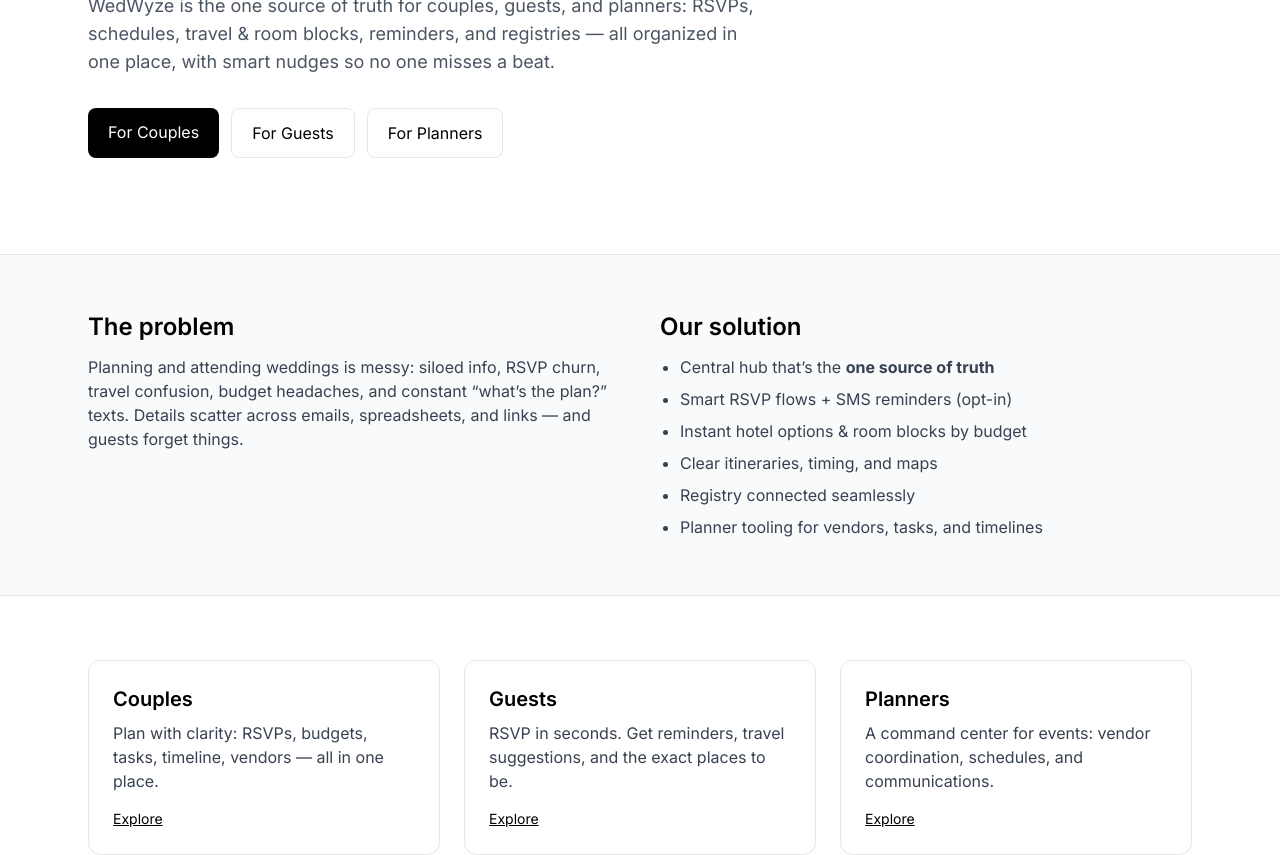
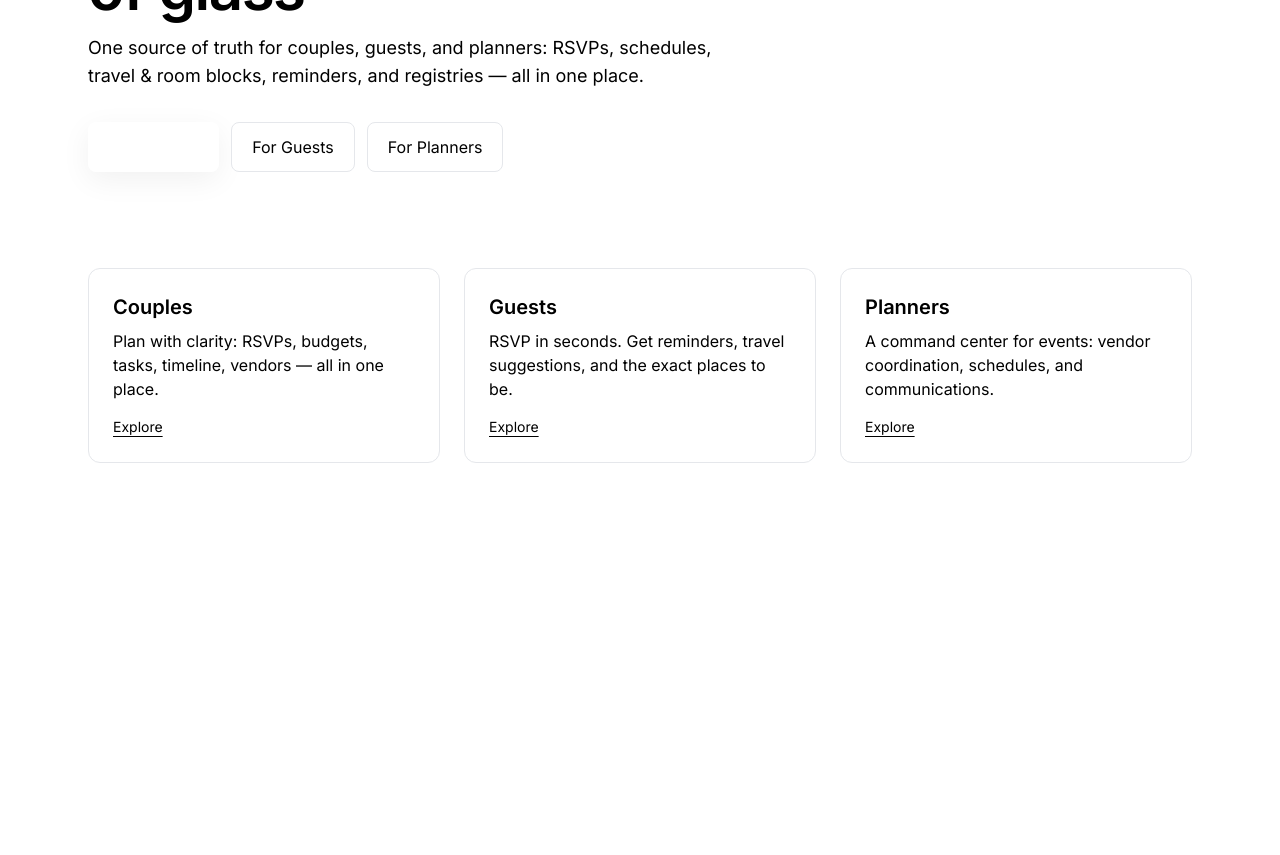
Before and after one commit to marsjc94-ctrl/WedWyze, a Next.js app: page / in a window 1280 px wide. Shown: the part 240-1095 px from the top of the page. Built offline with nearby package versions, Linux system fonts and the light colour scheme.

Commit message:
src/app/page.tsx

```diff
--- a/src/app/page.tsx
+++ b/src/app/page.tsx
@@ -1,77 +1,78 @@
 import Link from "next/link";
+
+function GradientBG() {
+  return (
+    <div aria-hidden className="absolute inset-0 -z-10 overflow-hidden">
+      <div className="absolute -top-32 -left-32 h-80 w-80 rounded-full blur-3xl opacity-30"
+           style={{ background: "radial-gradient(100% 100% at 50% 50%, #FDE2E4 0%, rgba(253,226,228,0) 70%)" }}/>
+      <div className="absolute -bottom-24 -right-24 h-96 w-96 rounded-full blur-3xl opacity-30"
+           style={{ background: "radial-gradient(100% 100% at 50% 50%, #E11D48 0%, rgba(225,29,72,0) 70%)" }}/>
+      <div className="absolute top-1/2 -translate-y-1/2 right-1/3 h-72 w-72 rounded-full blur-3xl opacity-20"
+           style={{ background: "radial-gradient(100% 100% at 50% 50%, #6B8F71 0%, rgba(107,143,113,0) 70%)" }}/>
+    </div>
+  );
+}
 
 export default function Home() {
   return (
-    <div className="bg-white">
+    <div className="relative bg-white">
+      <GradientBG />
+
       {/* Hero */}
       <section className="mx-auto max-w-6xl px-6 py-16 md:py-24">
-        <h1 className="text-4xl md:text-6xl font-semibold tracking-tight">
+        <span className="inline-block text-xs font-medium px-3 py-1 rounded-full bg-brand.blush text-brand.rose">
+          New • The single pane of glass for weddings
+        </span>
+        <h1 className="mt-4 text-4xl md:text-6xl font-semibold tracking-tight text-brand.ink">
           Weddings, simplified — one single pane of glass
         </h1>
-        <p className="mt-4 text-lg text-gray-600 max-w-2xl">
-          WedWyze is the one source of truth for couples, guests, and planners:
-          RSVPs, schedules, travel & room blocks, reminders, and registries —
-          all organized in one place, with smart nudges so no one misses a beat.
+        <p className="mt-4 text-lg text-brand.ink/80 max-w-2xl">
+          One source of truth for couples, guests, and planners: RSVPs, schedules, travel & room blocks, reminders, and registries — all in one place.
         </p>
         <div className="mt-8 flex flex-wrap gap-3">
-          <Link href="/couples" className="px-5 py-3 rounded-lg bg-black text-white">For Couples</Link>
-          <Link href="/guests" className="px-5 py-3 rounded-lg border">For Guests</Link>
-          <Link href="/planners" className="px-5 py-3 rounded-lg border">For Planners</Link>
+          <Link href="/couples" className="px-5 py-3 rounded-lg bg-brand.rose text-white shadow-soft">For Couples</Link>
+          <Link href="/guests" className="px-5 py-3 rounded-lg border border-brand.ink/15 text-brand.ink bg-white">For Guests</Link>
+          <Link href="/planners" className="px-5 py-3 rounded-lg border border-brand.ink/15 text-brand.ink bg-white">For Planners</Link>
         </div>
       </section>
 
-      {/* Problem / Solution */}
-      <section className="bg-gray-50 border-y">
-        <div className="mx-auto max-w-6xl px-6 py-14 grid md:grid-cols-2 gap-10">
-          <div>
-            <h2 className="text-2xl font-semibold">The problem</h2>
-            <p className="mt-3 text-gray-700">
-              Planning and attending weddings is messy: siloed info, RSVP churn, travel confusion,
-              budget headaches, and constant “what’s the plan?” texts. Details scatter across emails,
-              spreadsheets, and links — and guests forget things.
-            </p>
+      {/* Three columns */}
+      <section className="mx-auto max-w-6xl px-6 pb-16 grid md:grid-cols-3 gap-6">
+        {[
+          {
+            title: "Couples",
+            desc: "Plan with clarity: RSVPs, budgets, tasks, timeline, vendors — all in one place.",
+            href: "/couples",
+          },
+          {
+            title: "Guests",
+            desc: "RSVP in seconds. Get reminders, travel suggestions, and the exact places to be.",
+            href: "/guests",
+          },
+          {
+            title: "Planners",
+            desc: "A command center for events: vendor coordination, schedules, and communications.",
+            href: "/planners",
+          },
+        ].map((c) => (
+          <div key={c.title} className="rounded-xl border border-brand.ink/10 bg-brand.champagne/40 p-6 hover:shadow-soft transition">
+            <h3 className="text-xl font-semibold text-brand.ink">{c.title}</h3>
+            <p className="mt-2 text-brand.ink/80">{c.desc}</p>
+            <Link href={c.href} className="mt-4 inline-block text-sm underline decoration-brand.rose underline-offset-4">
+              Explore
+            </Link>
           </div>
-          <div>
-            <h2 className="text-2xl font-semibold">Our solution</h2>
-            <ul className="mt-3 space-y-2 text-gray-700 list-disc ml-5">
-              <li>Central hub that’s the <strong>one source of truth</strong></li>
-              <li>Smart RSVP flows + SMS reminders (opt-in)</li>
-              <li>Instant hotel options & room blocks by budget</li>
-              <li>Clear itineraries, timing, and maps</li>
-              <li>Registry connected seamlessly</li>
-              <li>Planner tooling for vendors, tasks, and timelines</li>
-            </ul>
-          </div>
-        </div>
-      </section>
-
-      {/* Verticals */}
-      <section className="mx-auto max-w-6xl px-6 py-16 grid md:grid-cols-3 gap-6">
-        <div className="rounded-xl border p-6">
-          <h3 className="text-xl font-semibold">Couples</h3>
-          <p className="mt-2 text-gray-700">Plan with clarity: RSVPs, budgets, tasks, timeline, vendors — all in one place.</p>
-          <Link href="/couples" className="mt-4 inline-block text-sm underline">Explore</Link>
-        </div>
-        <div className="rounded-xl border p-6">
-          <h3 className="text-xl font-semibold">Guests</h3>
-          <p className="mt-2 text-gray-700">RSVP in seconds. Get reminders, travel suggestions, and the exact places to be.</p>
-          <Link href="/guests" className="mt-4 inline-block text-sm underline">Explore</Link>
-        </div>
-        <div className="rounded-xl border p-6">
-          <h3 className="text-xl font-semibold">Planners</h3>
-          <p className="mt-2 text-gray-700">A command center for events: vendor coordination, schedules, and communications.</p>
-          <Link href="/planners" className="mt-4 inline-block text-sm underline">Explore</Link>
-        </div>
+        ))}
       </section>
 
       {/* CTA */}
       <section className="mx-auto max-w-6xl px-6 pb-20">
-        <div className="rounded-2xl bg-black text-white p-8 md:p-12">
+        <div className="rounded-2xl bg-brand.ink text-white p-8 md:p-12">
           <h3 className="text-2xl md:text-3xl font-semibold">Start with an RSVP link today</h3>
-          <p className="mt-2 text-gray-200">Spin up your event, collect RSVPs, and send SMS reminders — all from one pane of glass.</p>
+          <p className="mt-2 text-white/80">Spin up your event, collect RSVPs, and send SMS reminders — all from one pane of glass.</p>
           <div className="mt-6 flex flex-wrap gap-3">
-            <Link href="/couples" className="px-5 py-3 rounded-lg bg-white text-black">For Couples</Link>
-            <Link href="/guest/DEMO-EVENT-ID/rsvp" className="px-5 py-3 rounded-lg border border-white">Try RSVP</Link>
+            <Link href="/couples" className="px-5 py-3 rounded-lg bg-white text-brand.ink">For Couples</Link>
+            <Link href="/guest/DEMO-EVENT-ID/rsvp" className="px-5 py-3 rounded-lg border border-white/30">Try RSVP</Link>
           </div>
         </div>
       </section>
```
